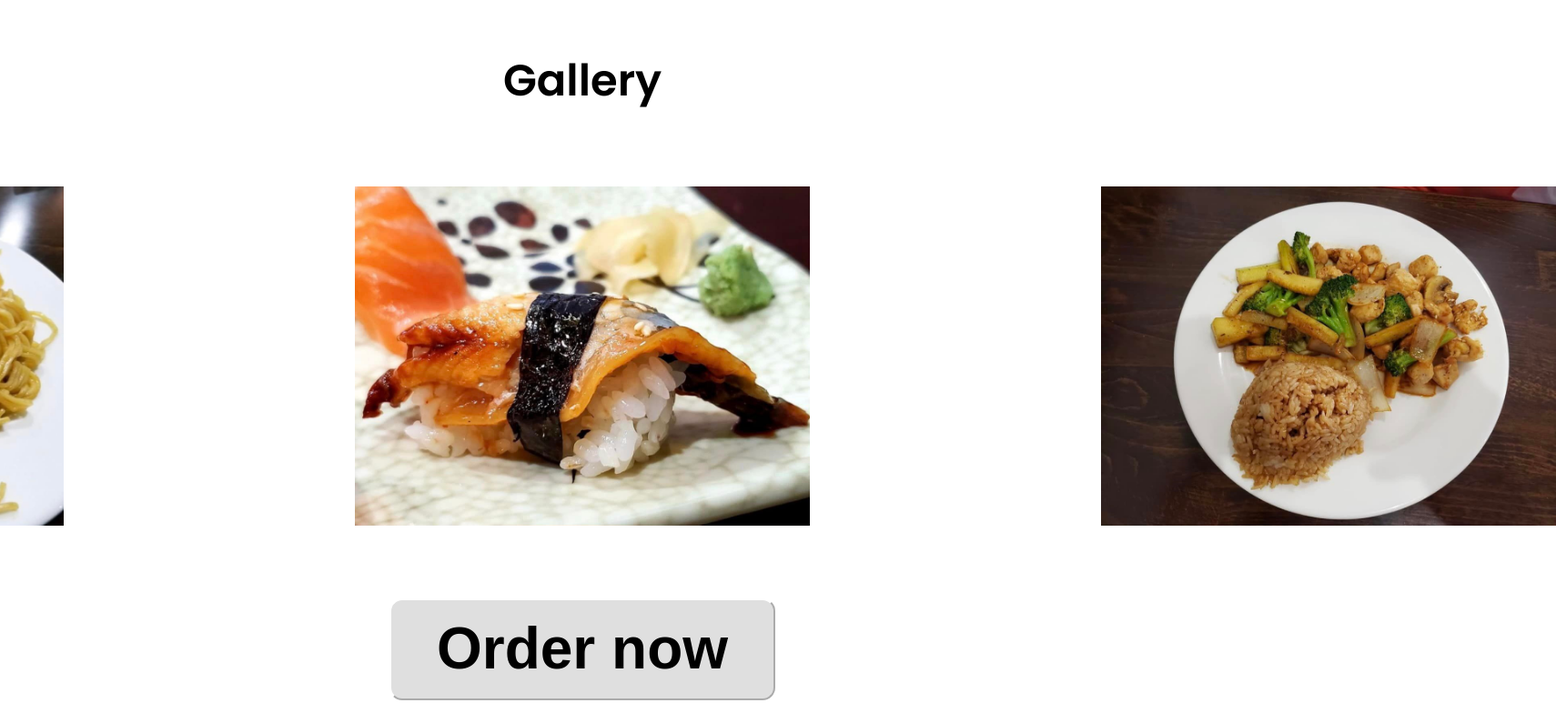
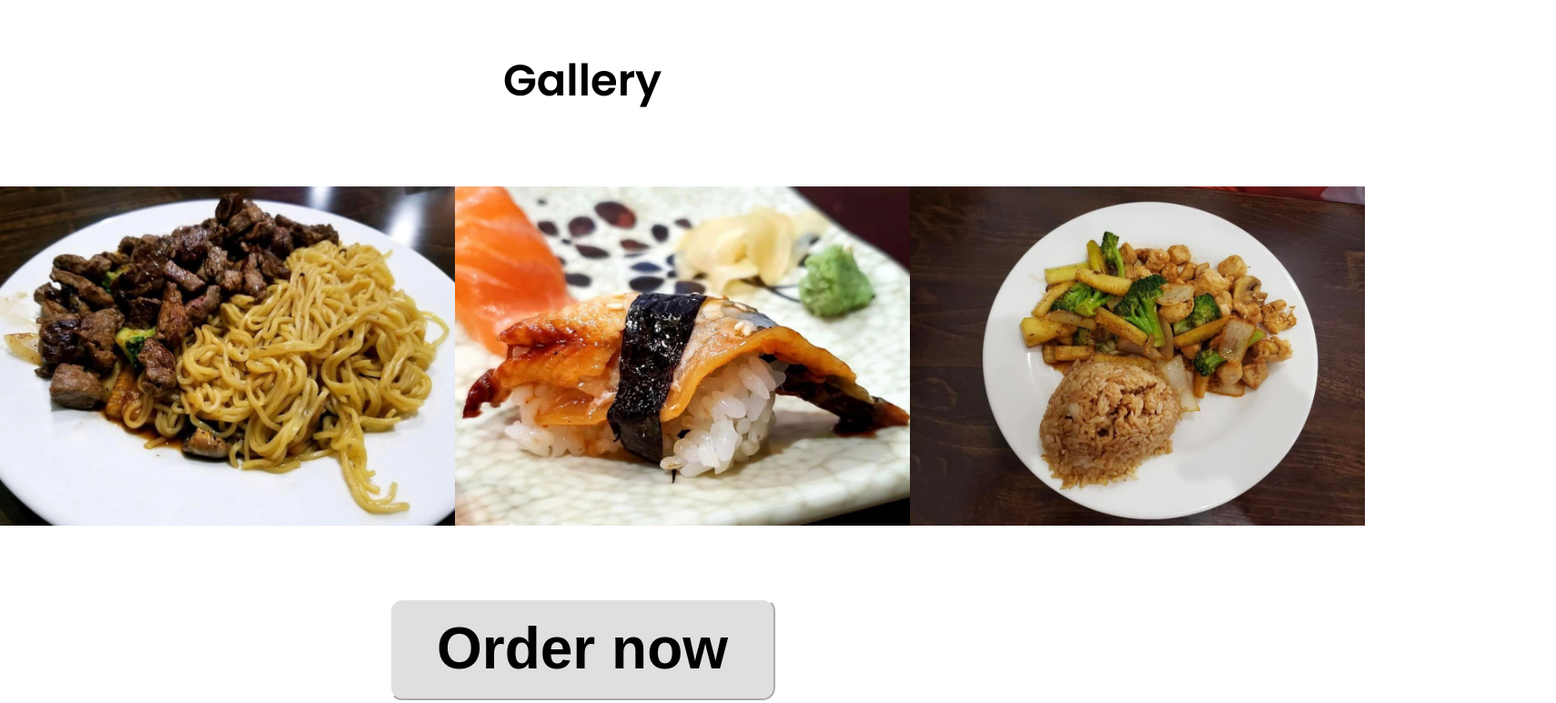
Before and after one commit to Cade-dev/kobe-web, a plain HTML site: page index.html in a window 1280 px wide. Shown: the part 2839-3612 px from the top of the page at 91% size, 1710 px wide, since content can reach past the window. Drawn offline with Linux system fonts and the light colour scheme.

Commit message:
Updated files

```diff
--- a/style.css
+++ b/style.css
@@ -294,8 +294,7 @@ a:hover {
 
 #gallery2 .photos {
     display: flex;
-    justify-content: center;
-    gap: 20em;
+    justify-content: space-evenly;
     padding-top: 5em;
 }
 
```
Also changed, not shown: 1 other file.
